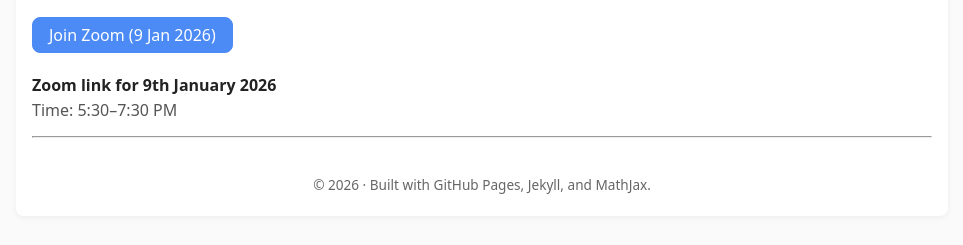
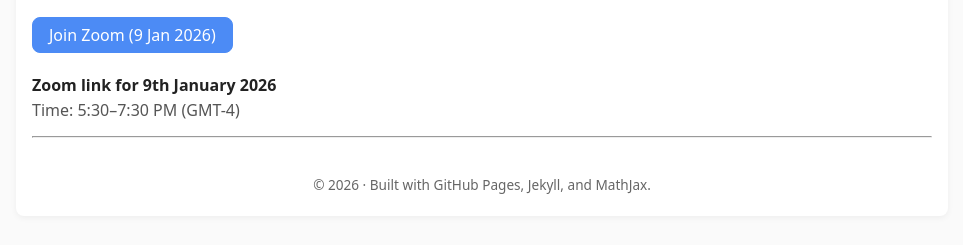
Before and after one commit to SaleemKamaludin/SaleemKamaludin.github.io, a Jekyll site: the page built from courses/math-clinic-2026/index.md, in a window 1280 px wide. Shown: the part 750-995 px from the top of the page, without its empty margins (158-1121 px from the left). Built offline with Jekyll 4.4.1, drawn with Linux system fonts in a browser that asks for light colours.

Commit message:
Update index.md

```diff
--- a/courses/math-clinic-2026/index.md
+++ b/courses/math-clinic-2026/index.md
@@ -89,4 +89,4 @@ permalink: /courses/math-clinic-2026/
     Join Zoom (9 Jan 2026)
   </a>
 </div>
-<p><b>Zoom link for 9th January 2026</b><br><span style="color:#555;">Time: 5:30–7:30 PM</span></p>
+<p><b>Zoom link for 9th January 2026</b><br><span style="color:#555;">Time: 5:30–7:30 PM (GMT-4)</span></p>
```
